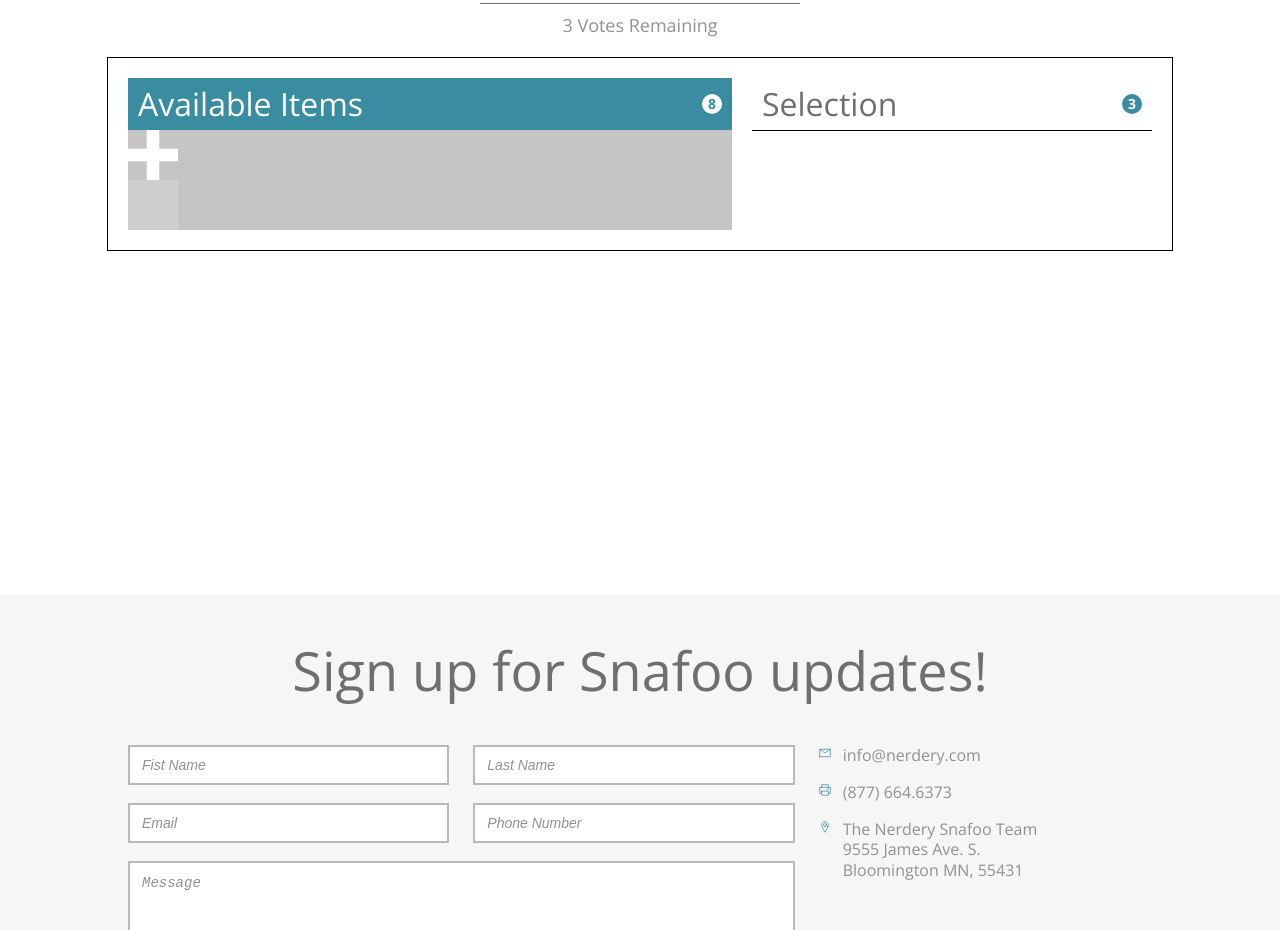
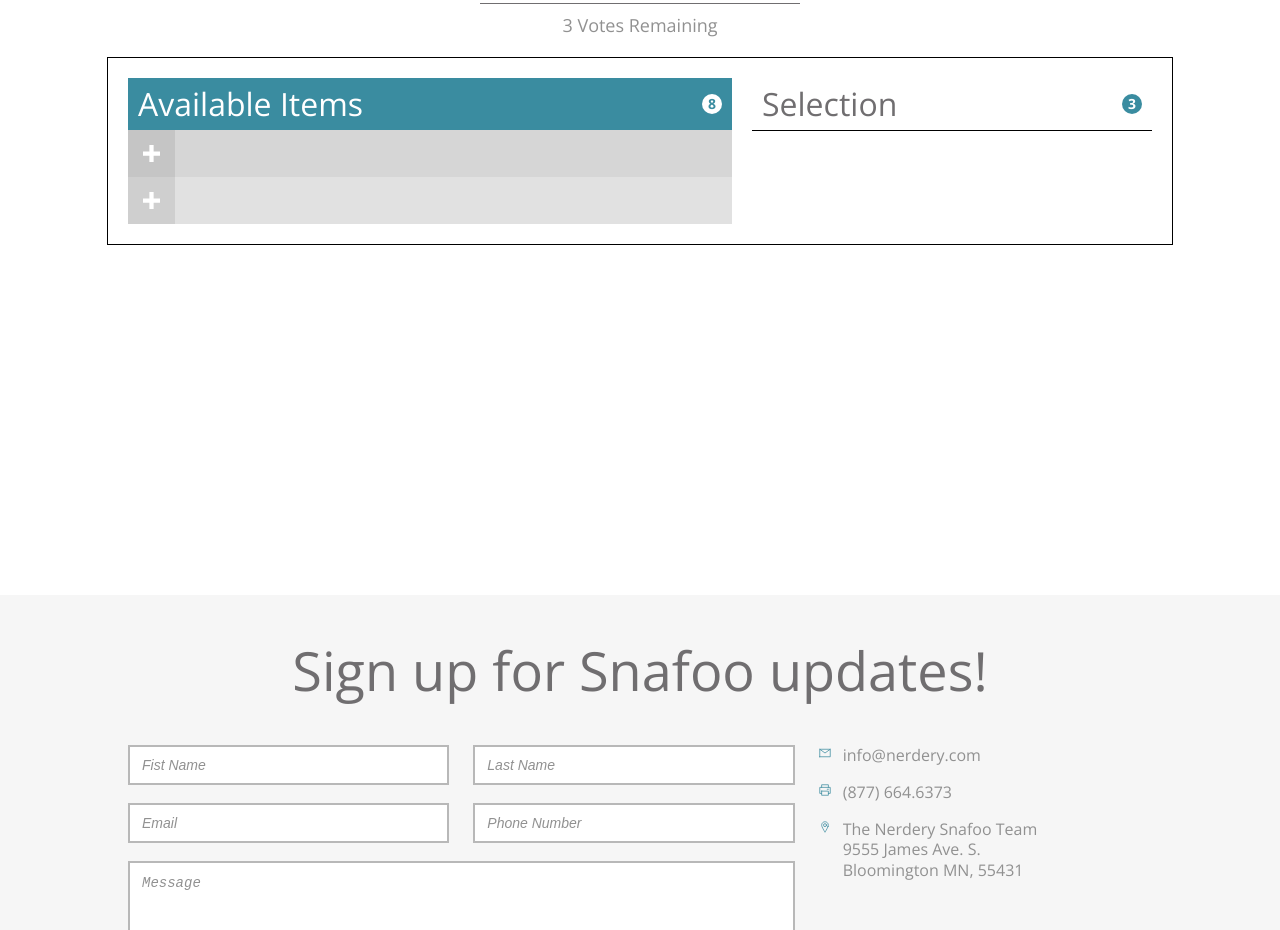
Before and after one commit to caw442000/NAT, a plain HTML site: page index.html in a window 1280 px wide. Shown: the part 1555-2485 px from the top of the page. Drawn offline with nearby package versions, Linux system fonts and the light colour scheme; no server answers.

Commit message:
adds functionality to vote and change vote total

```diff
--- a/assets/styles/styles.css
+++ b/assets/styles/styles.css
@@ -798,23 +798,33 @@ Voting Section
   display: flex;
   flex-direction: column;
   width: 100%;
-  background-color: #c5c5c5;
 }
 .list-item-odd {
   width: 100%;
+  display: flex;
+  cursor: pointer;
+
 
 }
 
 .plus-odd {
-  /* background-color: #c5c5c5; */
-    background-image: url("https://github.com/caw442000/NAT/blob/main/assets/media/images/plus.svg");
-    width: 20px;
-    height: 20px;
-    padding: 15px;
+  background-color: #c5c5c5;
+  width: 17px;
+  height: 17px;
+  padding: 15px;
 
   }
 
   .item-content-odd {
+    background-color: #d6d6d6;
+    flex: 1;
+  }
+
+  .list-item-even {
+    width: 100%;
+    display: flex;
+    cursor: pointer;
+
 
   }
 
@@ -822,14 +832,17 @@ Voting Section
   .plus-even {
     background-color: #cfcfcf;
       /* background-image: url("/assets/media/images/plus.svg"); */
-      width: 20px;
-      height: 20px;
+      width: 17px;
+      height: 17px;
       padding: 15px;
 
 
     }
 
     .item-content-even {
+      background-color: #e1e1e1;
+      flex: 1;
+
 
     }
 
--- a/index.html
+++ b/index.html
@@ -165,9 +165,9 @@
               </div>
             </div>
             <div class="available-items-list">
-              <div onclick={testOnClick()} class="list-item-odd">
+              <div  id= "1" onclick="castVote(id)" class="list-item-odd">
                 <div class="plus-odd">
-                  <!-- <svg
+                  <svg
                     version="1.1"
                     id="Layer_1"
                     xmlns="http://www.w3.org/2000/svg"
@@ -182,17 +182,33 @@
                       fill="#FFFFFF"
                       points="16,6 10,6 10,0 6,0 6,6 0,6 0,10 6,10 6,16 10,16 10,10 16,10 "
                     />
-                  </svg> -->
+                  </svg>
 
-                  <object id = "plus" data="https://github.com/caw442000/NAT/blob/main/assets/media/images/plus.svg" type="image/svg+xml"></object>
                 </div>
-                <div class="item-content-odd">
+                <div  class="item-content-odd">
                   <div class="item-content-text"></div>
                   <div class="item-content-votes"></div>
                 </div>
               </div>
               <div class="list-item-even">
-                <div class="plus-even"></div>
+                <div class="plus-even">
+                  <svg
+                  version="1.1"
+                  id="Layer_1"
+                  xmlns="http://www.w3.org/2000/svg"
+                  xmlns:xlink="http://www.w3.org/1999/xlink"
+                  x="0px"
+                  y="0px"
+                  viewBox="0 0 16 16"
+                  enable-background="new 0 0 16 16"
+                  xml:space="preserve"
+                >
+                  <polygon
+                    fill="#FFFFFF"
+                    points="16,6 10,6 10,0 6,0 6,6 0,6 0,10 6,10 6,16 10,16 10,10 16,10 "
+                  />
+                </svg>
+                </div>
                 <div class="item-content-even">
                   <div class="item-content-text"></div>
                   <div class="item-content-votes"></div>
--- a/script.js
+++ b/script.js
@@ -1,4 +1,6 @@
 const createCardDiv = (snack) => {
+
+  const voteID = `${snack.brand}${snack.id}`
   const card = document.createElement("div");
   card.classList = "card";
 
@@ -9,7 +11,8 @@ const createCardDiv = (snack) => {
   cardTriangle.classList = "card-corner-triangle";
 
   const cardTriangleText = document.createElement("p");
-  cardTriangleText.classList = "card-corner-triangle-text hdg hdg_5";
+  cardTriangleText.classList = `card-corner-triangle-text hdg hdg_5 ${voteID} `;
+  cardTriangleText.setAttribute("id", voteID )
 
   const cardText = document.createElement("div");
   cardText.classList = "card-text";
@@ -75,6 +78,52 @@ const appendVotingToDOM = () => {
 
 };
 
+const castVote = (id) => {
+  console.log("id passed", id)
+  strID = id.toString();
+
+  console.log("strID", strID)
+
+  axios
+    .post(`http://localhost:3000/snacks/vote/${id}`, id, {
+      headers: {
+        Authorization: "Bearer 33b55673-57c7-413f-83ed-5b4ae8d18827",
+      },
+    })
+    .then((res) => {
+
+      console.log("VoteCast", res)
+
+      const updateID = `${res.data.brand}${res.data.id}`
+      const newVote = res.data.votes
+
+      console.log("updateID", updateID)
+
+      updateVotes(updateID, newVote )
+
+    })
+    .catch((error) => console.error(error));
+
+
+}
+
+const updateVotes = (id, newVote) => {
+
+  stringID = id.toString()
+
+  console.log("id in updateVotes", id)
+  console.log("newVog=te", newVote)
+
+  const arrayClass =   [...document.getElementsByClassName(stringID)]
+
+  console.log("array", arrayClass)
+
+  arrayClass.forEach(function(ele, idx) {
+    ele.innerText = newVote;
+ })
+
+}
+
 
 
 const getSnacks = () => {
```
Also changed, not shown: 1 other file.
